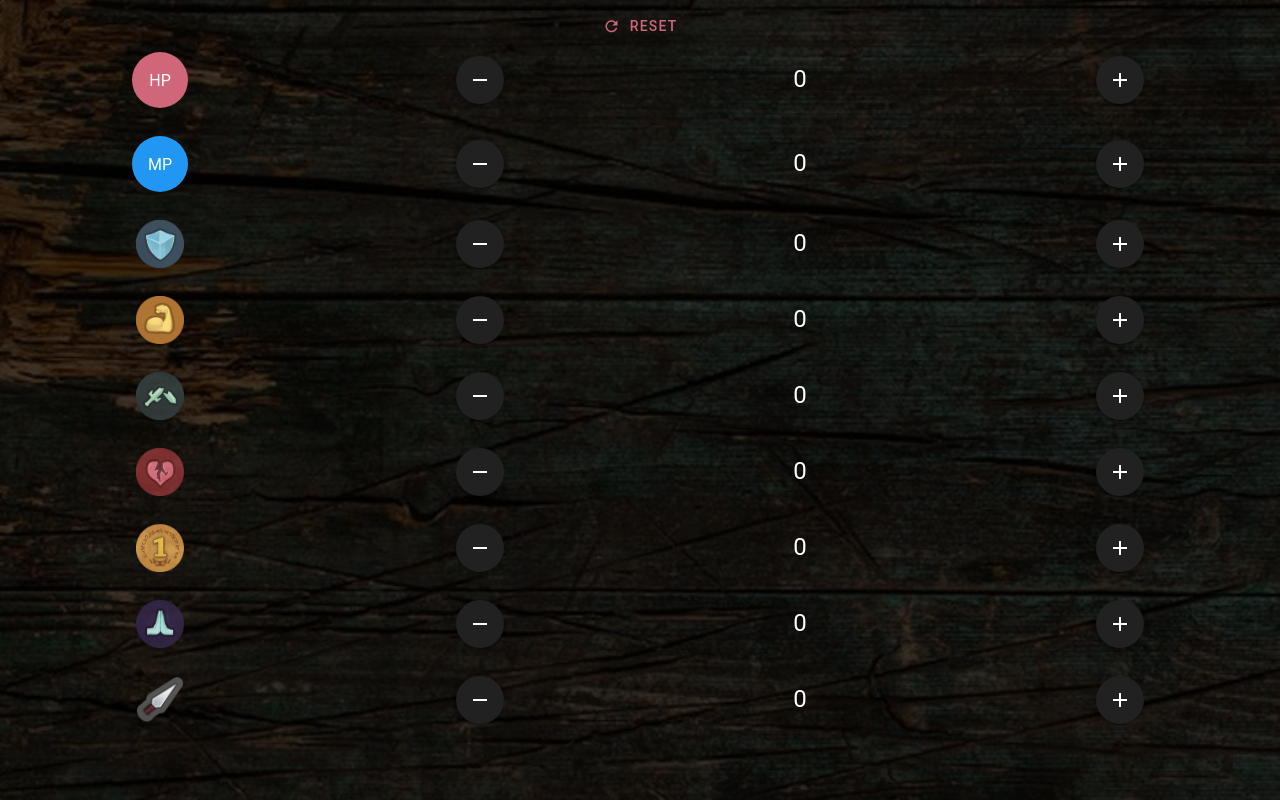
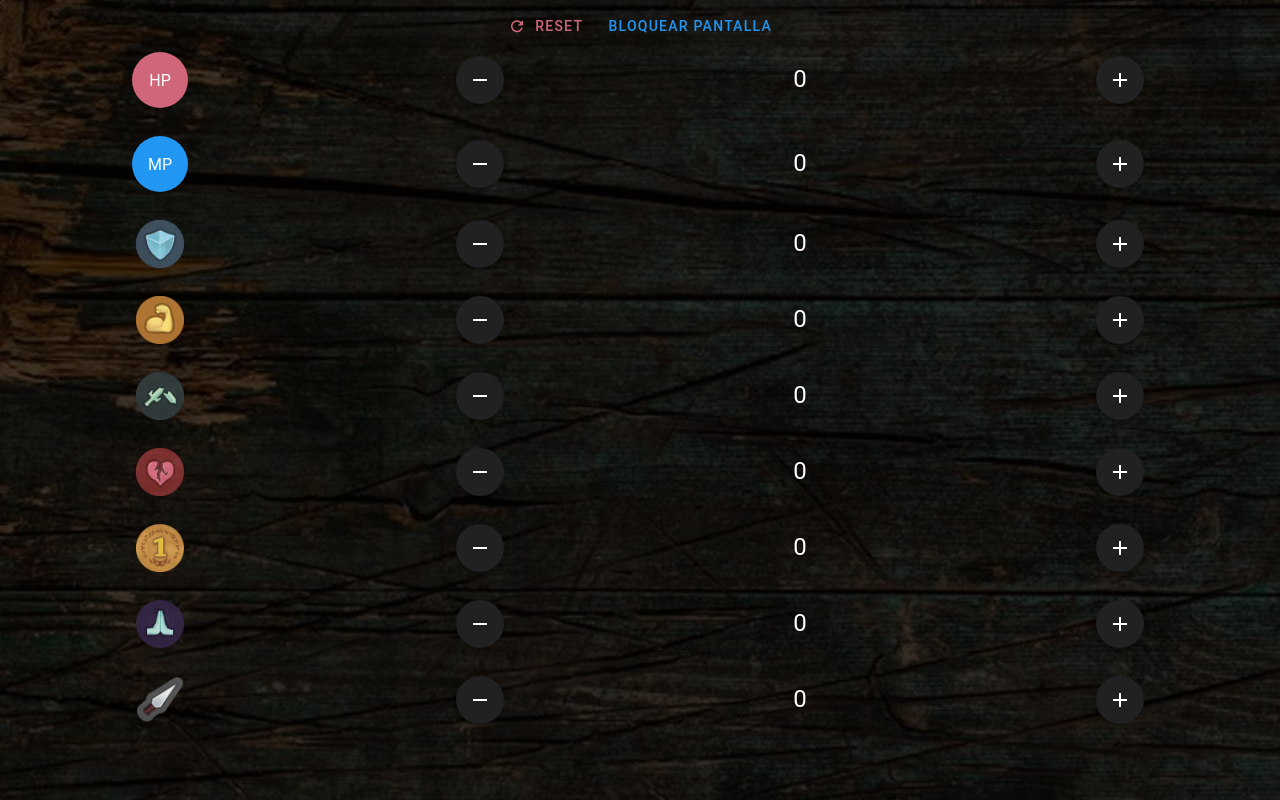
Before and after one commit to sschuchinsky/stshelper, a Vue app: page / in a window 1280 px wide. Built offline with nearby package versions, Linux system fonts and the light colour scheme; a small style sheet from the web is missing.

Commit message:
wake lock

```diff
--- a/src/App.vue
+++ b/src/App.vue
@@ -8,6 +8,7 @@
 
         <v-card-actions class="justify-center">
           <v-btn color="error" @click="store.clearAll" prepend-icon="mdi-refresh"> Reset </v-btn>
+          <wake-lock></wake-lock>
         </v-card-actions>
 
         <v-row no-gutters class="ga-7">
@@ -22,6 +23,7 @@
 
 <script setup lang="ts">
 import Counter from './components/Counter.vue';
+import WakeLock from './components/WakeLock.vue';
 import { useAppStore } from './stores/app.store';
 import table from '@/assets/table.png'
 
--- /dev/null
+++ b/src/components/WakeLock.vue
@@ -0,0 +1,59 @@
+<template>
+  <v-btn :color="wakeLock ? 'success' : 'primary'" @click="requestWakeLock">
+    {{ wakeLock ? 'Pantalla Bloqueada' : 'Bloquear Pantalla' }}
+  </v-btn>
+
+  <v-snackbar v-model="showSnackbar" color="error" timeout="4000">
+    {{ snackbarMessage }}
+    <template v-slot:actions>
+      <v-btn variant="text" @click="showSnackbar = false">Cerrar</v-btn>
+    </template>
+  </v-snackbar>
+</template>
+
+<script setup lang="ts">
+import { ref, onMounted, onUnmounted } from 'vue';
+
+const wakeLock = ref<WakeLockSentinel | null>(null);
+const showSnackbar = ref(false);
+const snackbarMessage = ref('');
+
+const requestWakeLock = async () => {
+  try {
+    if ('wakeLock' in navigator) {
+      wakeLock.value = await navigator.wakeLock.request('screen');
+
+      wakeLock.value.addEventListener('release', () => {
+        wakeLock.value = null;
+      });
+    } else {
+      snackbarMessage.value = 'Tu navegador no soporta Wake Lock para mantener la pantalla encendida.';
+      showSnackbar.value = true;
+    }
+  } catch (err: any) {
+    console.error(`${err.name}, ${err.message}`);
+  }
+};
+
+const releaseWakeLock = async () => {
+  if (wakeLock.value) {
+    await wakeLock.value.release();
+    wakeLock.value = null;
+  }
+};
+
+const handleVisibilityChange = async () => {
+  if (wakeLock.value !== null && document.visibilityState === 'visible') {
+    await requestWakeLock();
+  }
+};
+
+onMounted(() => {
+  document.addEventListener('visibilitychange', handleVisibilityChange);
+});
+
+onUnmounted(() => {
+  document.removeEventListener('visibilitychange', handleVisibilityChange);
+  releaseWakeLock();
+});
+</script>
```
